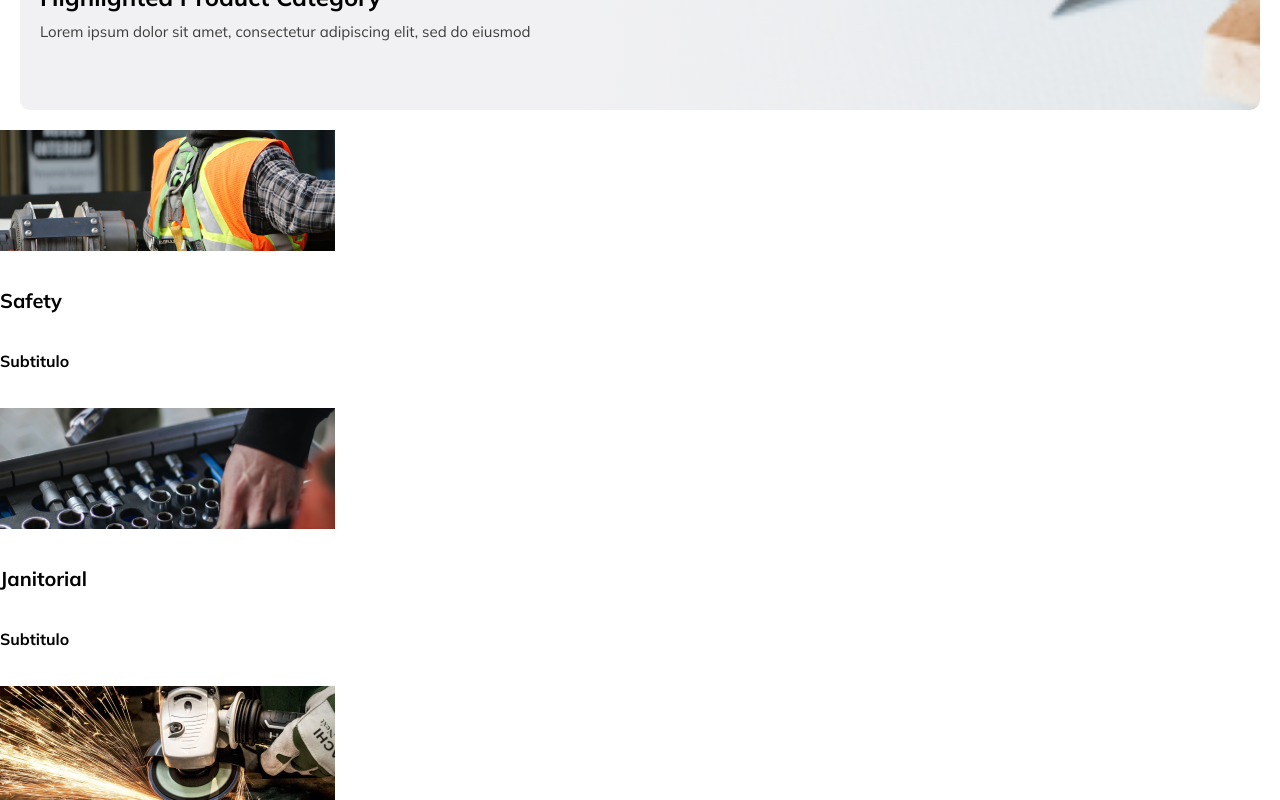
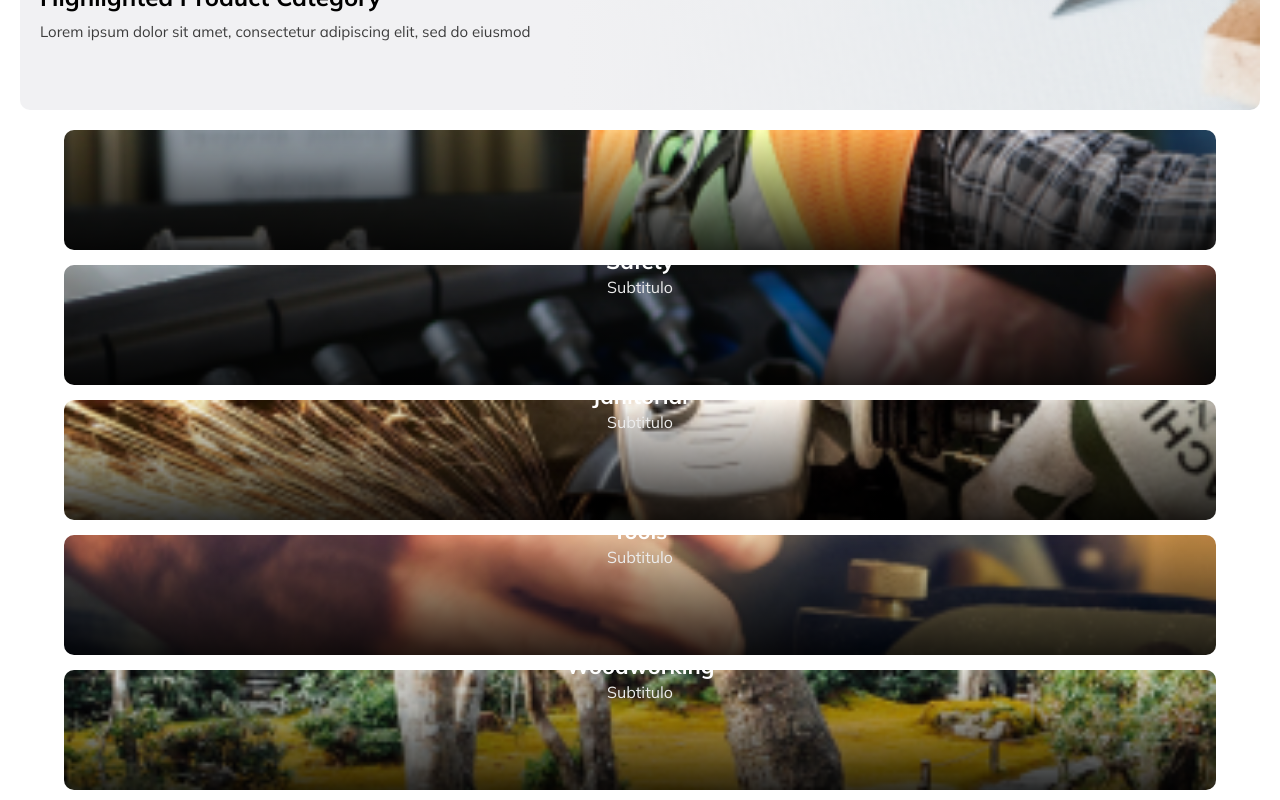
Before and after one commit to Lucy-Quinn/Daitool-website-clone, a React (Create React App) app: page / in a window 1280 px wide. Shown: the part 1000-1800 px from the top of the page. Built offline with nearby package versions, Linux system fonts and the light colour scheme.

Commit message:
add styling for Products component.

```diff
--- a/src/components/Main/Products/Products.js
+++ b/src/components/Main/Products/Products.js
@@ -1,11 +1,12 @@
-import React from 'react';
+import React, { useContext } from 'react';
 import Safety from './../../../images/mobile/photos/safety.png';
 import Janitorial from './../../../images/mobile/photos/janitorial.png';
 import Tools from './../../../images/mobile/photos/tools.png';
 import Woodworking from './../../../images/mobile/photos/woodworking.png';
 import Gardening from './../../../images/mobile/photos/gardening.png';
 import OfficeSupplies from './../../../images/mobile/photos/office-supplies.png';
-import { prettyDOM } from '@testing-library/dom';
+import { ImageContainer, ImageContent, TopHeading, MiddleHeading } from './Products.styled';
+import { ThemeContext } from './../../../contexts/ThemeContext';
 
 const PRODUCTS_DATA = [
     {
@@ -35,16 +36,21 @@ const PRODUCTS_DATA = [
 ]
 
 const Themes = () => {
+
+    //Theme context
+    const { themes } = useContext(ThemeContext);
+
     return (
         <div>
             {PRODUCTS_DATA.map((product, i) => {
                 return (
                     <div key={i}>
-                        <img src={product.image.image} />
-                        <h5>{product.name}</h5>
-                        <h6>Subtitulo</h6>
-                        {/* <h6>Most Viewed Category</h6>
-            <h4>Highlighted Product Category</h4> */}
+                        <ImageContainer image={product.image.image}>
+                            <ImageContent>
+                                <TopHeading themes={themes}>{product.name}</TopHeading>
+                                <MiddleHeading themes={themes}>Subtitulo</MiddleHeading>
+                            </ImageContent>
+                        </ImageContainer>
                     </div>
                 )
             })}
--- /dev/null
+++ b/src/components/Main/Products/Products.styled.js
@@ -0,0 +1,43 @@
+import styled from 'styled-components';
+
+const ImageContainer = styled.div`
+    background-image: linear-gradient(to bottom, rgba(255,255,255, 0) 0%, rgba(0,0,0, 1) 124%), url(${({ image }) => image});
+    background-repeat: no-repeat;
+    background-position: center; /* Center the image */
+    background-size: cover; /* Resize the background image to cover the entire container */
+    height: 120px;
+    width: 90%;
+    margin: 0 auto;
+    margin-bottom: 15px;
+    border-radius: 10px;
+`
+
+const ImageContent = styled.div`
+    display: flex;
+    flex-direction: column;
+    justify-content: center;
+    align-items: center;
+`
+
+const TopHeading = styled.h5`
+    color: ${({ themes }) => themes.white};
+    font-size: 22px;
+    font-weight: 700;
+    margin: 10% 0 0 0;
+    line-height: 32px;
+
+`
+
+const MiddleHeading = styled.h6`
+    margin: 0;
+    color: #ECECEC;
+    font-weight: 400;
+`
+
+
+export {
+    ImageContainer,
+    ImageContent,
+    TopHeading,
+    MiddleHeading
+}
```
